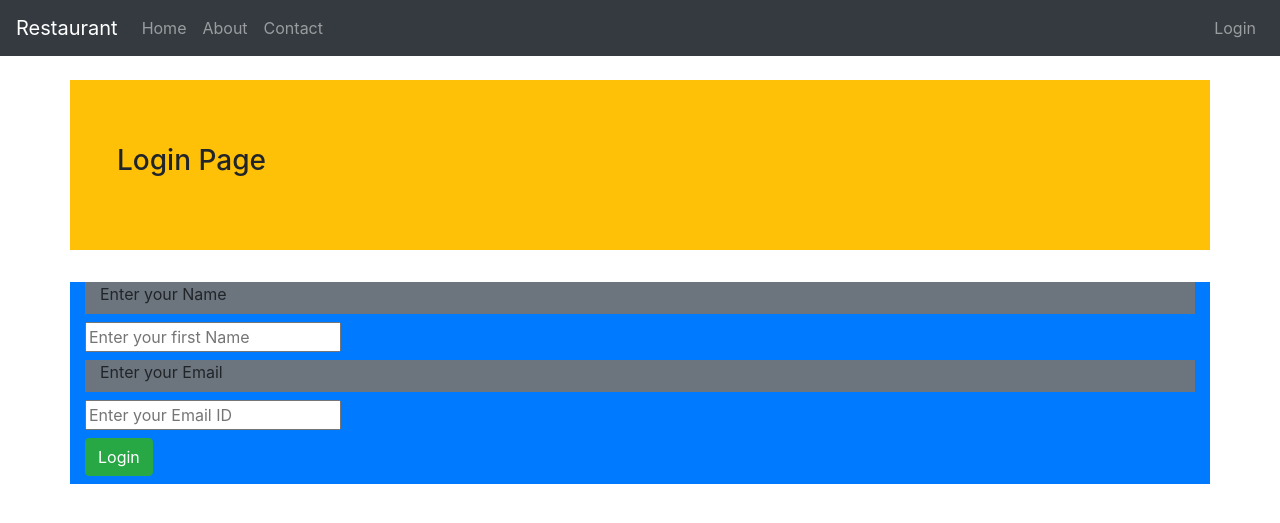
After one commit to TelikapalliSaiKrishnaGayathri/Python-Internship-work, a Django app: page /login/ in a window 1280 px wide. The commit adds this page. Shown: the top 523 px of the page. Run offline with Django 3.2, Linux system fonts and the light colour scheme; some libraries are stand-ins or nearby versions.

Commit message:
June 26 Task

```diff
--- /dev/null
+++ b/Django Internship/Restaurant/RestApp/templates/app/login.html
@@ -0,0 +1,27 @@
+{% extends 'app/base.html' %}
+{% block title%}Contact{% endblock %}
+{% block content %}
+<div class="container bg-warning">
+  <div class="jumbotron bg-warning mt-4">
+    <h3>Login Page</h3>
+  </div>
+</div>
+<body>
+<form>
+	<div class="container bg-primary mt-4">
+		<div class="container-fluid bg-secondary my-2">
+			<label>Enter your Name</label><br>
+		</div>
+	<input type="text" name="name" placeholder="Enter your first Name"><br>
+	<div class="container-fluid bg-secondary my-2">
+			<label>Enter your Email</label><br>
+		</div>
+	<input type="email" name="email" placeholder="Enter your Email ID"><br>
+	<div>
+		<input type="submit" name="submit"class="btn btn-success my-2" value="Login">
+	</div>
+
+	</div>
+</form>
+
+{% endblock %}
--- a/Django Internship/Restaurant/RestApp/templates/app/navbar.html
+++ b/Django Internship/Restaurant/RestApp/templates/app/navbar.html
@@ -14,5 +14,14 @@
     <li class="nav-item">
       <a class="nav-link" href="{% url 'ct' %}">Contact</a>
     </li>
+
+
   </ul>
+
+  <ul class="navbar-nav ml-auto">
+    <li class="nav-item">
+      <a class="nav-link" href="{% url 'lg' %}">Login</a>
+    </li>
+  </ul>
+
 </nav>
--- a/Django Internship/Restaurant/RestApp/urls.py
+++ b/Django Internship/Restaurant/RestApp/urls.py
@@ -6,4 +6,5 @@ urlpatterns = [
 	path('',views.home,name="hm"),
 	path('abt/',views.about,name="ab"),
 	path('cntct/',views.contact,name="ct"),
+	path('login/',views.login,name="lg"),
 ]
--- a/Django Internship/Restaurant/RestApp/views.py
+++ b/Django Internship/Restaurant/RestApp/views.py
@@ -11,3 +11,6 @@ def about(request):
 
 def contact(request):
 	return render(request,'app/contact.html')
+
+def login(request):
+	return render(request,'app/login.html')
```
